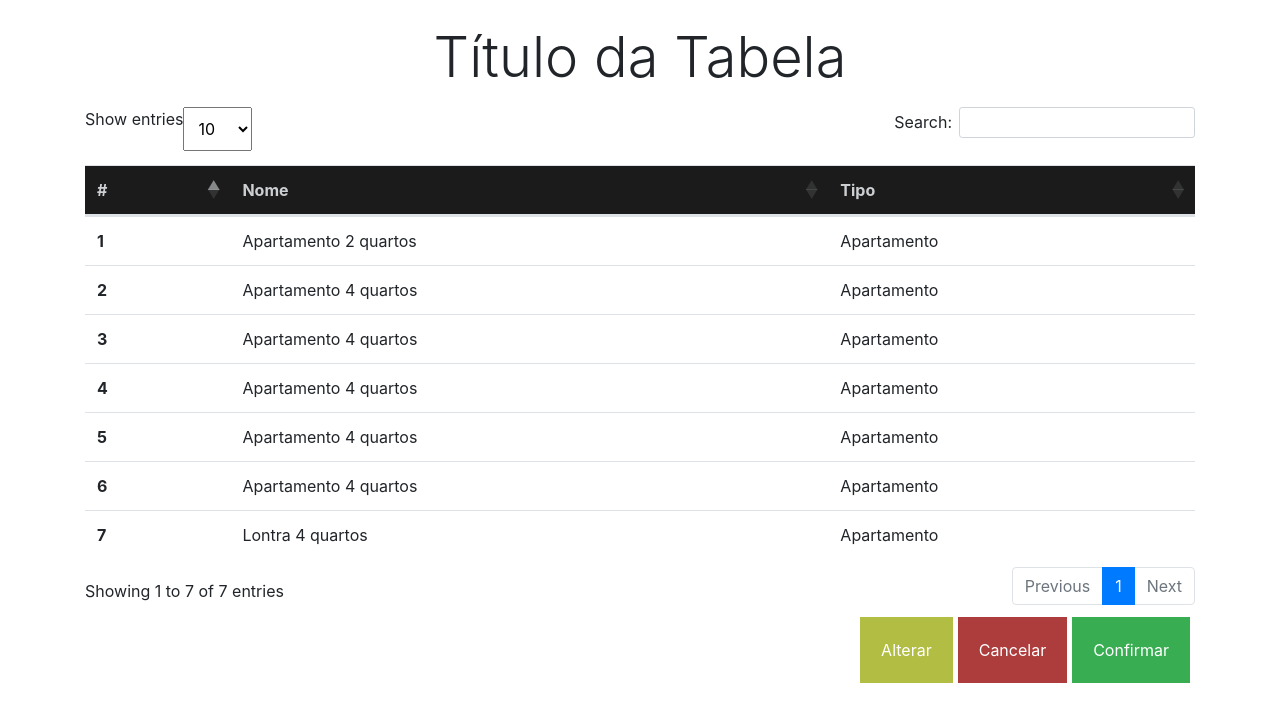
After one commit to mlanes/Imobiliaria, a PHP site: page /table.html in a window 1280 px wide. The commit adds this page. Shown: the top 722 px of the page. Run offline with PHP 8.4, Linux system fonts and the light colour scheme; some libraries are stand-ins or nearby versions.

Commit message:
Tabelas e Botões

```diff
--- a/Front/script/index.js
+++ b/Front/script/index.js
@@ -26,6 +26,9 @@ $("#menu-toggle").click(function(e) {
        }
     );
  }
+ $(document).ready( function () {
+   $('#tableImovel').DataTable();
+} );
  $(document).ready(function() {
     initMenu();
  });
--- a/Front/style/style.css
+++ b/Front/style/style.css
@@ -141,6 +141,83 @@ h2{
  .no-margin {
     margin: 0;
  }
+ .text-right{
+   float: right;
+   font-size: 25px;
+   margin-right: 5px;
+ }
+  /*           INPUTS          */
+select{
+   padding: 10px;
+   float: right;
+   margin-right: 5px;
+
+}
+
+ /*           TABLES          */
+
+.table-header{
+   background-color: rgb(27, 27, 27);
+   color: #cdd0d3;
+}
+
+
+ /*           BUTTONS          */
+.btn-commom{
+   float: right;
+   padding: 15px;
+   padding-top: 10px;
+   padding-bottom: 10px;
+   border-radius: 0;
+   background-color: rgb(27, 27, 27);
+   color: #fff;
+   transition: background-color 0.5s;
+   margin-right: 5px;
+}
+.btn-commom:hover{
+   background-color: #535353;
+ }
+ .btn-confirm{
+   float: right;
+   margin-top: 10px;
+   padding: 20px;
+   border-radius: 0;
+   background-color: #39ad52;
+   color: #fff;
+   transition: background-color 0.5s;
+   margin-right: 5px;
+ }
+ .btn-confirm:hover{
+   background-color: #258341;
+ }
+
+ .btn-cancel{
+   float: right;
+   margin-top: 10px;
+   padding: 20px;
+   border-radius: 0;
+   background-color: #ad3c3c;
+   color: #fff;
+   transition: background-color 0.5s;
+   margin-right: 5px;
+ }
+ .btn-cancel:hover{
+   background-color: #832525;
+ }
+
+ .btn-change{
+   float: right;
+   margin-top: 10px;
+   padding: 20px;
+   border-radius: 0;
+   background-color: #b1bd43;
+   color: #fff;
+   transition: background-color 0.5s;
+   margin-right: 5px;
+ }
+ .btn-change:hover{
+   background-color: #837525;
+ }
 
  @media (min-width: 768px) {
     #wrapper {
--- /dev/null
+++ b/Front/table.html
@@ -0,0 +1,86 @@
+<!DOCTYPE html>
+<html lang="en">
+
+<head>
+    <meta charset="UTF-8">
+    <meta name="viewport" content="width=device-width, initial-scale=1.0">
+    <meta http-equiv="X-UA-Compatible" content="ie=edge">
+
+    <link rel="stylesheet" href="node_modules/bootstrap/dist/css/bootstrap.min.css">
+    <link rel="stylesheet" href="https://cdnjs.cloudflare.com/ajax/libs/twitter-bootstrap/4.1.1/css/bootstrap.css">
+    <link rel="stylesheet" href="https://cdn.datatables.net/1.10.19/css/dataTables.bootstrap4.min.css">
+    <link rel="stylesheet" href="https://maxcdn.bootstrapcdn.com/font-awesome/4.5.0/css/font-awesome.min.css">
+    <link rel="stylesheet" href="style/style.css">
+
+
+    <title>Imobiliária :: Login</title>
+</head>
+
+<body>
+    <div class="container mt-4">
+        <div class="row">
+            <div class="col-12">
+                <h1 class="display-4 text-center mb-3">Título da Tabela</h1>
+
+                <table id="tableImovel" class="table table-hover">
+
+                       <thead>
+                        <tr class="table-header">
+                            <th>#</th>
+                            <th>Nome</th>
+                            <th>Tipo</th>
+                        </tr>
+                    </thead>
+                    <tbody>
+                        <tr class="line">
+                            <th scope="row">1</th>
+                            <td>Apartamento 2 quartos</td>
+                            <td>Apartamento</td>
+                        </tr>
+                        <tr>
+                            <th scope="row">2</th>
+                            <td>Apartamento 4 quartos</td>
+                            <td>Apartamento</td>
+                        </tr>
+                        <tr>
+                            <th scope="row">3</th>
+                            <td>Apartamento 4 quartos</td>
+                            <td>Apartamento</td>
+                        </tr>
+                        <tr>
+                            <th scope="row">4</th>
+                            <td>Apartamento 4 quartos</td>
+                            <td>Apartamento</td>
+                        </tr>
+                        <tr>
+                            <th scope="row">5</th>
+                            <td>Apartamento 4 quartos</td>
+                            <td>Apartamento</td>
+                        </tr>
+                        <tr>
+                            <th scope="row">6</th>
+                            <td>Apartamento 4 quartos</td>
+                            <td>Apartamento</td>
+                        </tr>
+                        <tr>
+                            <th scope="row">7</th>
+                            <td>Lontra 4 quartos</td>
+                            <td>Apartamento</td>
+                        </tr>
+                    </tbody>
+                </table>
+                <input type="submit" class="btn btn-confirm" value="Confirmar">
+                <input type="submit" class="btn btn-cancel" value="Cancelar">
+                <input type="submit" class="btn btn-change" value="Alterar">
+            </div>
+        </div>
+    </div>
+</body>
+<script src="node_modules/jquery/dist/jquery.js"></script>
+<script src="node_modules/popper.js/dist/popper.js"></script>
+<script src="node_modules/bootstrap/dist/js/bootstrap.js"></script>
+<script src="https://cdn.datatables.net/1.10.19/js/jquery.dataTables.min.js"></script>
+<script src="https://cdn.datatables.net/1.10.19/js/dataTables.bootstrap4.min.js"></script>
+<script src="script/index.js"></script>
+
+</html>
```
